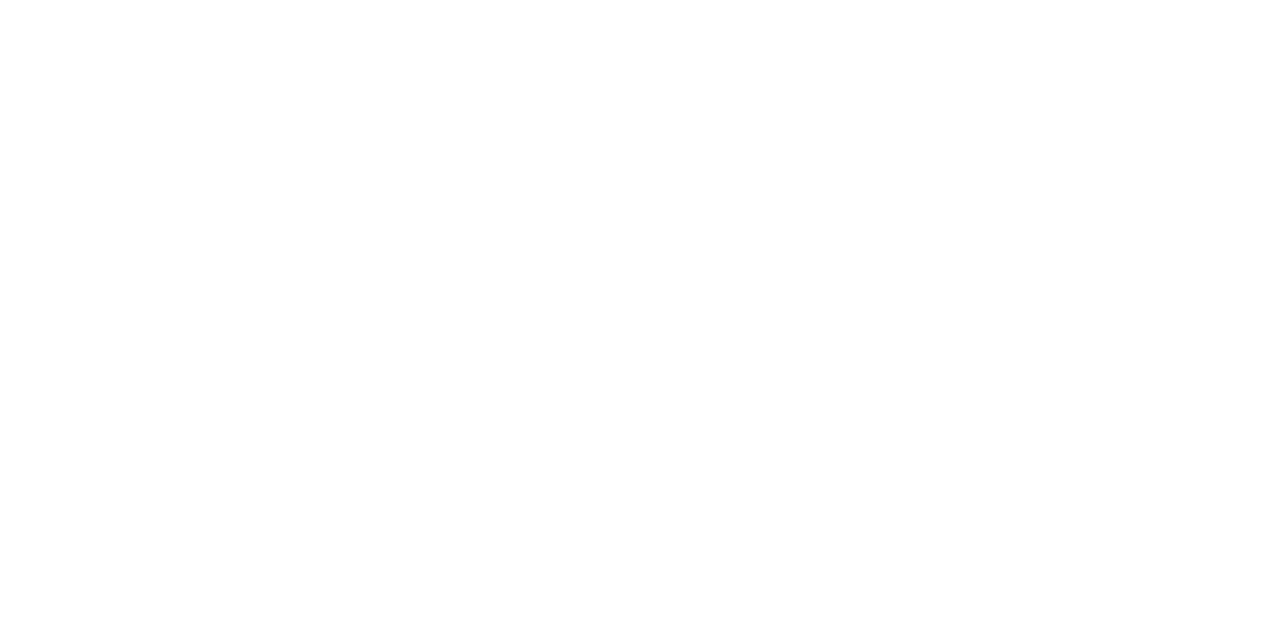
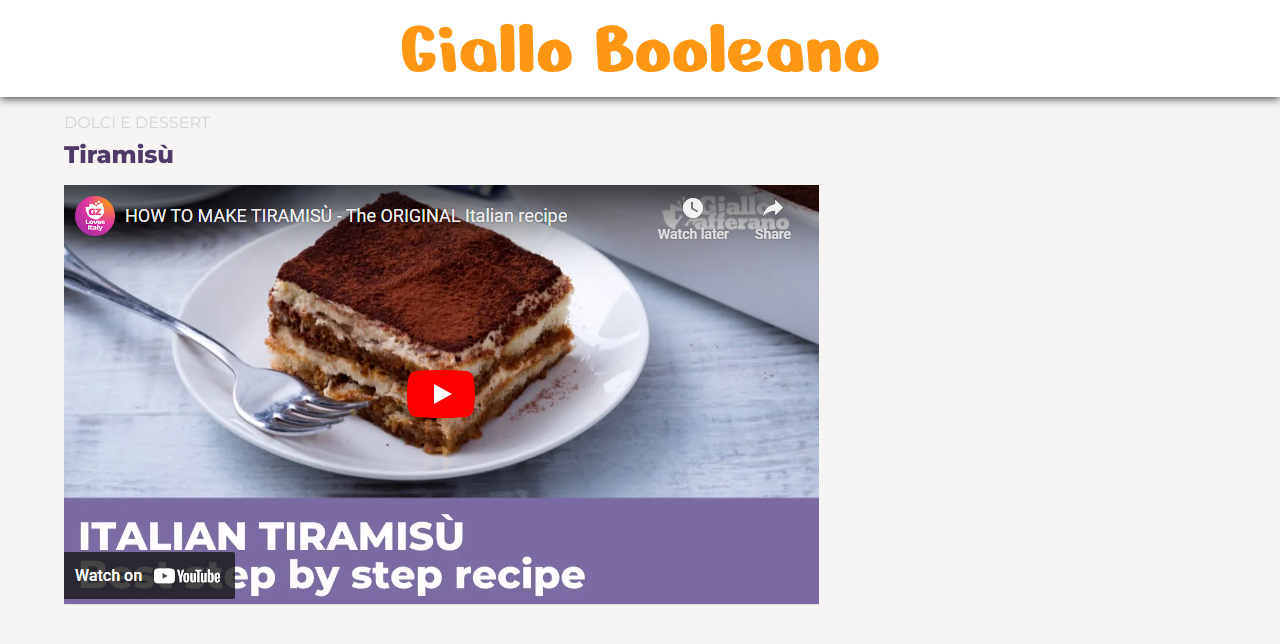
Before and after one commit to JacopoTrincanato/htmlcss-responsive-layout, a plain HTML site: page index.html in a window 1280 px wide. Drawn offline with Linux system fonts and the light colour scheme.

Commit message:
add jumbotron section and main css rules

```diff
--- a/index.html
+++ b/index.html
@@ -24,10 +24,37 @@
 <body>
 
     <!--Inizio Header-->
-    <header></header>
+    <header>
+
+        <h1 class="box-shadow">
+            Giallo Booleano
+        </h1>
+
+    </header>
 
     <!--Inizio Main-->
-    <main></main>
+    <main>
+        <section id="jumbotron">
+            <div class="container">
+
+                <div class="py-4">
+                    <div class="txt-light">DOLCI E DESSERT</div>
+                    <h2>Tiramisù</h2>
+                </div>
+
+                <div class="row">
+
+                    <!--col-12 -->
+                    <div class="col-12">
+                        <img src="./img/image (10).png" alt="">
+
+                    </div>
+
+                </div>
+                <!-- /.row -->
+            </div>
+        </section>
+    </main>
 
     <!--Inizio Footer-->
     <footer></footer>
--- a/style.css
+++ b/style.css
@@ -1,18 +1,100 @@
-/*.nerko-one-regular {
-    font-family: "Nerko One", cursive;
-    font-weight: 400;
-    font-style: normal;
-  }
-
-.montserrat {
+/*.montserrat {
     font-family: "Montserrat", sans-serif;
     font-optical-sizing: auto;
     font-weight: <weight>;
     font-style: normal;
   }*/
 
-  *{
+*{
     margin: 0;
     padding: 0;
     box-sizing: border-box;
-  }
+}
+
+:root{
+    --bool-black: #000;
+    --bool-white: #fff;
+    --bool-title: #ff9614;
+    --bool-body: #f6f5f3;
+    --bool-subtitle: #4e3969;
+    --bool-footer: #7c69a4;
+
+}
+
+/*#debug region*/
+
+.debug *{
+    border: 1px dashed;
+}
+
+/*#common region*/
+
+body{
+    background-color: var(--bool-body);
+}
+
+img{
+    max-width: 100%;
+}
+
+main, footer{
+    font-family: "Montserrat", sans-serif;
+    font-optical-sizing: auto;
+    font-weight: 400;
+    font-style: normal;
+}
+
+/* #Utilities region*/
+
+.col-12{
+    width: 100%;
+}
+
+.container, .container-sm{
+    margin: auto;
+}
+
+.container{
+    width: 90%;
+}
+
+.container-sm{
+    width: 80%;
+}
+
+.box-shadow{
+    box-shadow: 0 0 10px black;
+}
+
+.txt-light{
+    color: lightgrey;
+    margin-bottom: 0.5rem;
+}
+
+.py-4{
+    padding: 1rem 0;
+}
+
+
+/* #header region*/
+
+header{
+    background-color: var(--bool-white);
+
+    h1{
+    font-family: "Nerko One", cursive;
+    font-weight: 400;
+    font-style: normal;
+    text-align: center;
+    font-size: 5rem;
+    color: var(--bool-title);
+    }
+}
+
+/* #main region*/
+#jumbotron{
+    h2{
+        color: var(--bool-subtitle);
+        font-weight: 800;
+    }
+}
```
